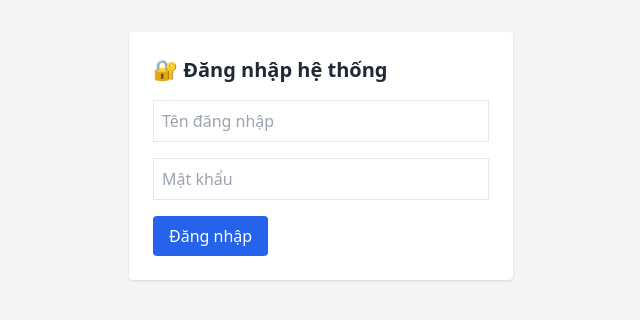
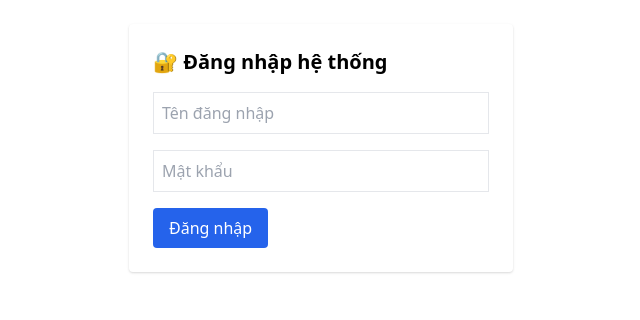
Before and after one commit to LeHungBOS/asset_rental_ui_final_full, a FastAPI app: page /login in a window 1280 px wide. Shown: the top 320 px of the page, without its empty margins (319-959 px from the left). Run offline with FastAPI, Linux system fonts and the light colour scheme; some libraries are stand-ins or nearby versions.

Commit message:
Update base.html

```diff
--- a/templates/base.html
+++ b/templates/base.html
@@ -1,10 +1,10 @@
 <!DOCTYPE html>
 <html>
 <head>
-  <title>{% block title %}Quản lý tài sản{% endblock %}</title>
-  <script src="https://cdn.tailwindcss.com"></script>
+  <title>{% block title %}Hệ thống{% endblock %}</title>
+  <link rel="stylesheet" href="https://cdn.jsdelivr.net/npm/tailwindcss/dist/tailwind.min.css">
 </head>
-<body class="p-8 bg-gray-100 text-gray-800">
+<body class="p-6 font-sans">
   {% block content %}{% endblock %}
 </body>
 </html>
```
